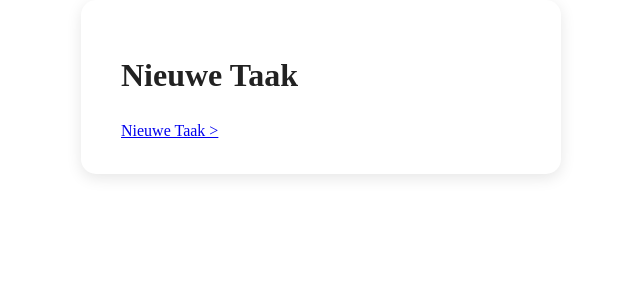
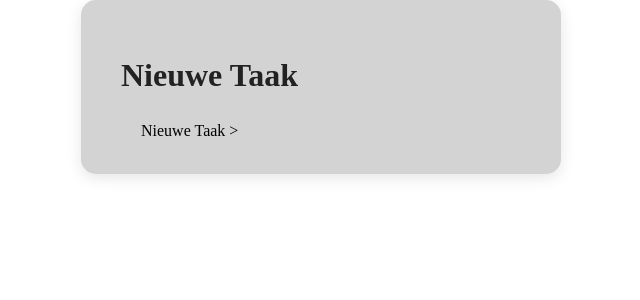
Before and after one commit to curio-studenten/b3-2025-p1-curiodev2, a PHP site: page /task/index.php in a window 1280 px wide. Shown: the top 300 px of the page, without its empty margins (319-959 px from the left). Run offline with PHP 8.4, Linux system fonts and the light colour scheme; a stand-in replaces the project's code that opens the database connection.

Commit message:
css update

```diff
--- a/css/main.css
+++ b/css/main.css
@@ -289,9 +289,22 @@ label{
 }
 
 .container {
-    background-color: #ffffff;
+    background-color: lightgray;
     padding: 2rem 2.5rem;
     border-radius: 15px;
     box-shadow: 0 4px 15px rgba(0, 0, 0, 0.1);
     width: 400px;
 }
+
+.container a {
+  text-decoration: none;
+  color: black;
+  margin: 10px;
+  padding: 10px;
+  cursor: pointer;
+}
+
+.container a:hover{
+  color: blue;
+  font-size: 16px;
+}
```
